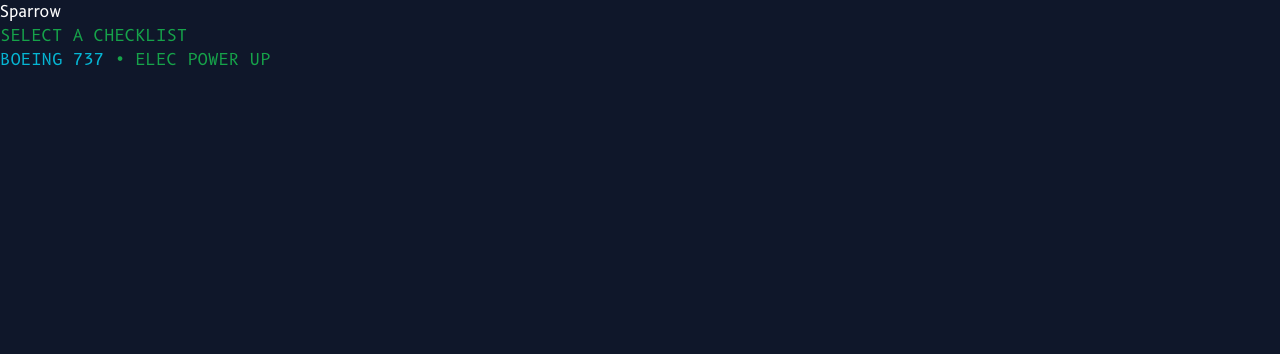
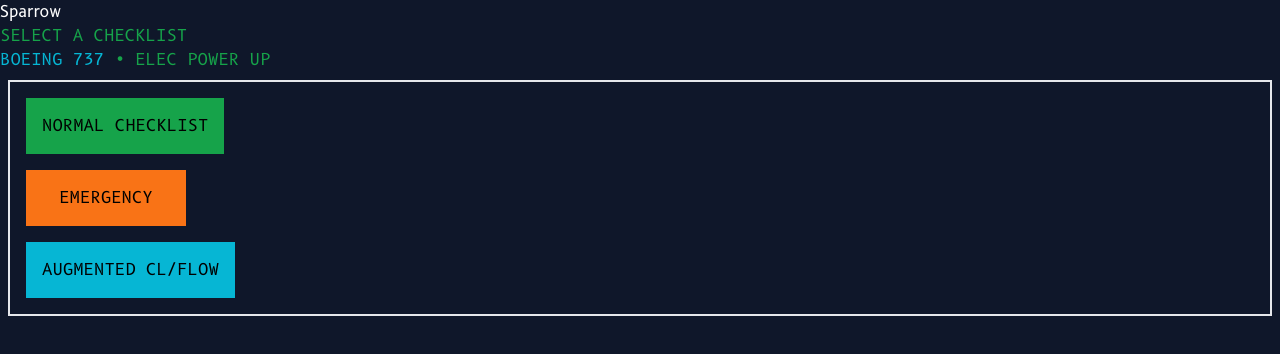
Before and after one commit to evgeniyp92/sparrow, a Next.js app: page / in a window 1280 px wide. Shown: the top 354 px of the page. Built offline with nearby package versions, Linux system fonts and the light colour scheme.

Commit message:
build button specimens

```diff
--- a/src/pages/index.tsx
+++ b/src/pages/index.tsx
@@ -8,6 +8,23 @@ export default function Home() {
           <span className='text-cyan-500'>Boeing 737</span> • Elec Power Up
         </li>
       </ul>
+      <div className='m-2 border-2'>
+        <a href='#'>
+          <div className='m-4 p-4 min-w-fit w-40 font-b612mono bg-green-600 text-black'>
+            <p className='text-center'>NORMAL CHECKLIST</p>
+          </div>
+        </a>
+        <a href='#'>
+          <div className='m-4 p-4 min-w-fit w-40 font-b612mono  text-black bg-orange-500'>
+            <p className='text-center'>EMERGENCY</p>
+          </div>
+        </a>
+        <a href='#'>
+          <div className='m-4 p-4 min-w-fit w-40 font-b612mono text-black bg-cyan-500'>
+            <p className='text-center'>AUGMENTED CL/FLOW</p>
+          </div>
+        </a>
+      </div>
     </div>
   );
 }
```
